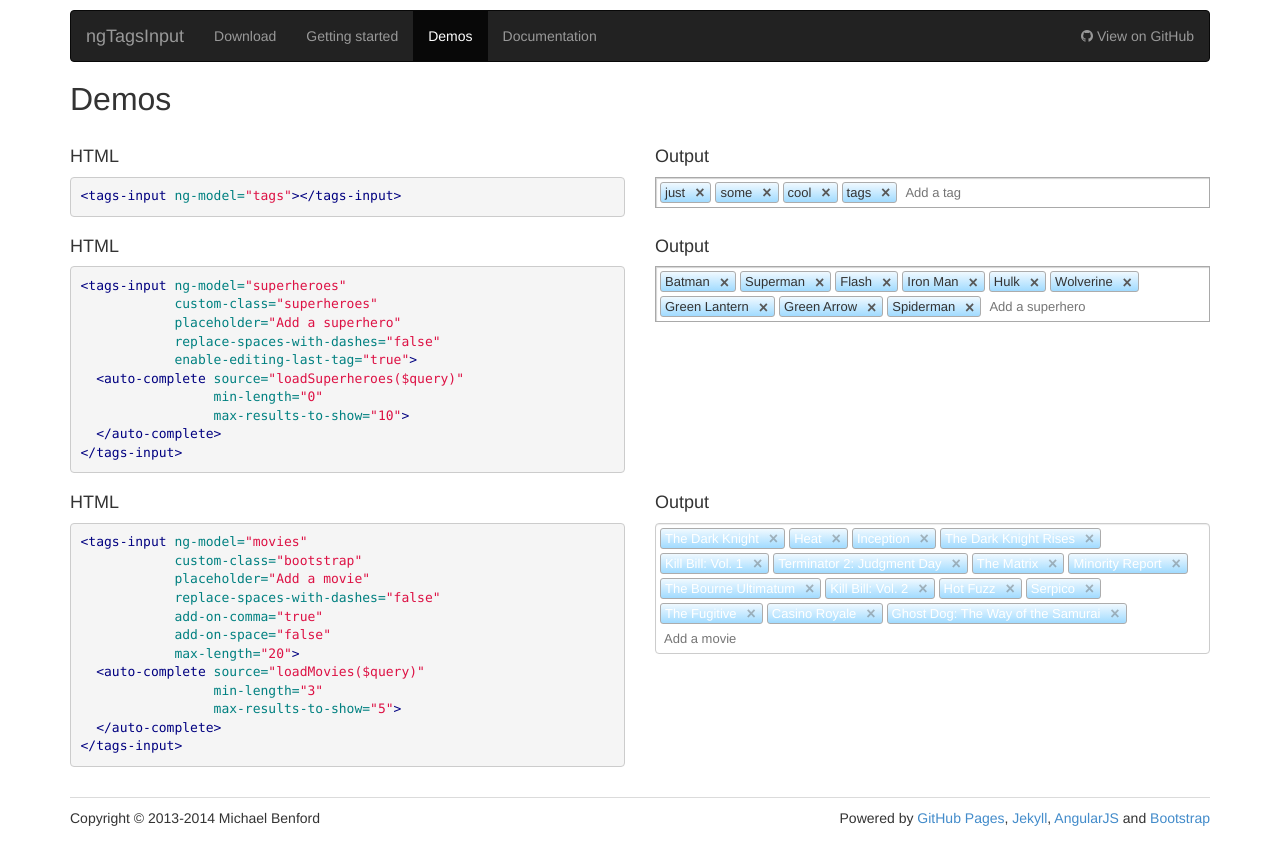
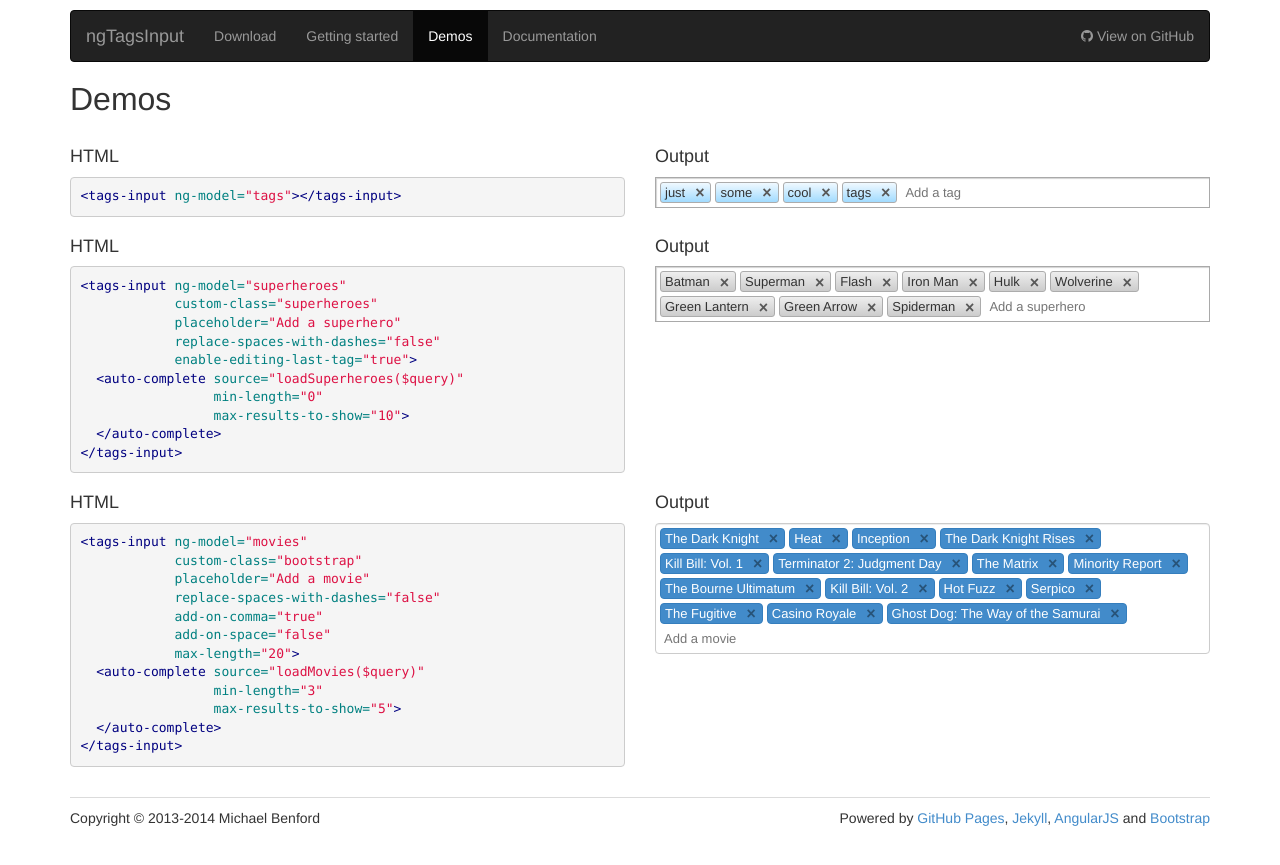
Before and after one commit to mbenford/ngTagsInput, a Jekyll site: the page built from demos.html, in a window 1280 px wide. Shown: the top 865 px of the page. Built offline with Jekyll 4.4.1, drawn with Linux system fonts in a browser that asks for light colours; nearby versions of some CDN libraries; Markdown is read by kramdown in place of the engine named in the settings.

Commit message:
Updated CSS classes

```diff
--- a/css/styles.css
+++ b/css/styles.css
@@ -69,7 +69,7 @@ h3 {
     text-decoration: line-through;
 }
 
-.superheroes .tags li {
+.superheroes .tags .tag-item {
     background: rgb(238,238,238); /* Old browsers */
     background: -moz-linear-gradient(top,  rgba(238,238,238,1) 0%, rgba(204,204,204,1) 100%); /* FF3.6+ */
     background: -webkit-gradient(linear, left top, left bottom, color-stop(0%,rgba(238,238,238,1)), color-stop(100%,rgba(204,204,204,1))); /* Chrome,Safari4+ */
@@ -79,7 +79,7 @@ h3 {
     background: linear-gradient(to bottom,  rgba(238,238,238,1) 0%,rgba(204,204,204,1) 100%); /* W3C */
 }
 
-.movies .tags li {
+.movies .tags .tag-item {
     background: rgb(230,240,163); /* Old browsers */
     background: -moz-linear-gradient(top,  rgba(230,240,163,1) 0%, rgba(210,230,56,1) 50%, rgba(195,216,37,1) 51%, rgba(219,240,67,1) 100%); /* FF3.6+ */
     background: -webkit-gradient(linear, left top, left bottom, color-stop(0%,rgba(230,240,163,1)), color-stop(50%,rgba(210,230,56,1)), color-stop(51%,rgba(195,216,37,1)), color-stop(100%,rgba(219,240,67,1))); /* Chrome,Safari4+ */
@@ -89,7 +89,7 @@ h3 {
     background: linear-gradient(to bottom,  rgba(230,240,163,1) 0%,rgba(210,230,56,1) 50%,rgba(195,216,37,1) 51%,rgba(219,240,67,1) 100%); /* W3C */
 }
 
-.movies .tags li.selected {
+.movies .tags .tag-item.selected {
     background: rgb(157,213,58); /* Old browsers */
     background: -moz-linear-gradient(top,  rgba(157,213,58,1) 0%, rgba(161,213,79,1) 50%, rgba(128,194,23,1) 51%, rgba(124,188,10,1) 100%); /* FF3.6+ */
     background: -webkit-gradient(linear, left top, left bottom, color-stop(0%,rgba(157,213,58,1)), color-stop(50%,rgba(161,213,79,1)), color-stop(51%,rgba(128,194,23,1)), color-stop(100%,rgba(124,188,10,1))); /* Chrome,Safari4+ */
@@ -112,21 +112,21 @@ h3 {
     box-shadow: inset 0 1px 1px rgba(0,0,0,0.075),0 0 8px rgba(102,175,233,0.6);
 }
 
-.bootstrap .tags li {
+.bootstrap .tags .tag-item {
     background: #428bca;
     border: 1px solid #357ebd;
     border-radius: 4px;
     color: #fff;
 }
 
-.bootstrap .tags li.selected {
+.bootstrap .tags .tag-item.selected {
     background: #d9534f;
     border: 1px solid #d43f3a;
     border-radius: 4px;
     color: #fff;
 }
 
-.bootstrap .tags button {
+.bootstrap .tags .tag-item button {
     background: transparent;
     color: #000;
     opacity: .4;
@@ -136,7 +136,7 @@ h3 {
     border-radius: 4px;
 }
 
-.bootstrap .autocomplete li.selected {
+.bootstrap .autocomplete .tag-item.selected {
     color: #262626;
     background-color: #e9e9e9;
 }
```
